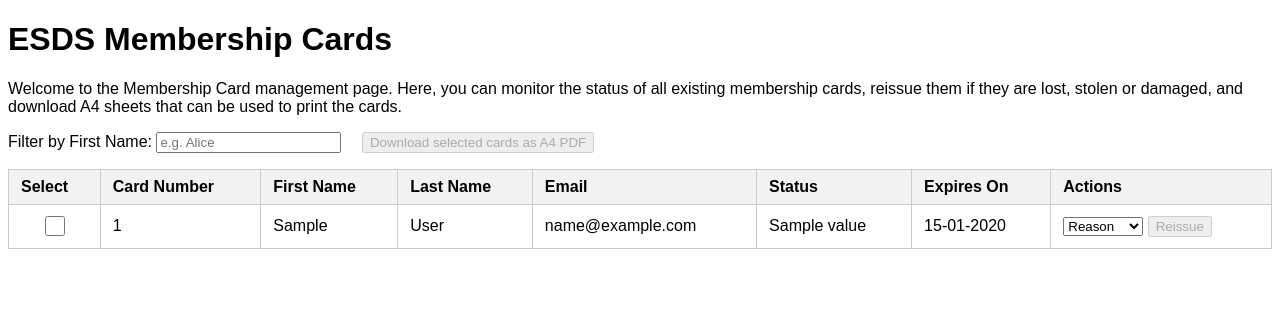
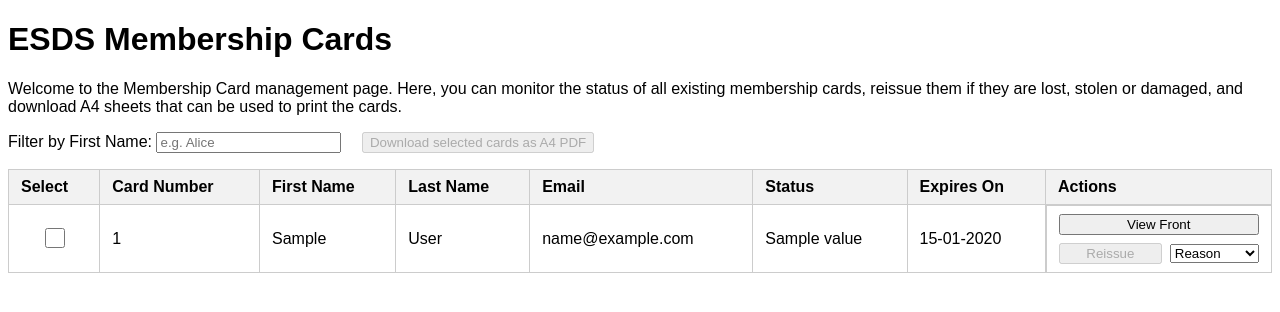
Before and after one commit to TristanGoss/esds-apps, a FastAPI app: template templates/membership_cards.html in a window 1280 px wide. Shown: the top 312 px of the page. Run offline with FastAPI, Linux system fonts and the light colour scheme; the template is opened without the code that fills it: most values are stand-ins (such as "Sample title", 1, 10 or a date in 2020); parts of the project's set-up code (start-up, migrations or seed data) failed here and were passed over.

Commit message:
added ability to view card front

```diff
--- a/public/css/membership_cards.css
+++ b/public/css/membership_cards.css
@@ -86,3 +86,20 @@ input[type="checkbox"] {
 .print-layout-form-row input {
     width: 100px;
 }
+
+.action-cell {
+    display: flex;
+    flex-direction: column;
+    gap: 0.5em;
+}
+
+.action-group {
+    display: flex;
+    align-items: center;
+    gap: 0.5em;
+}
+
+.action-button,
+.action-select {
+    flex: 1;
+}
--- a/public/js/membership_cards.js
+++ b/public/js/membership_cards.js
@@ -1,19 +1,53 @@
+const cardFrontModal = document.getElementById("cardFrontModal");
+const cardFrontModalClose = document.getElementById("cardFrontModalClose");
+const cardFrontModalloadingMessage = document.getElementById("cardFrontModalloadingMessage");
+const cardFrontImage = document.getElementById("cardFrontImage");
+
+const printModal = document.getElementById("printModal");
+const printModalClose = document.getElementById("printModalClose");
+
+// show Card Front modal
+function showImageModal(cardNumber) {
+    // Reset state
+    cardFrontImage.style.display = "none";
+    cardFrontModalloadingMessage.style.display = "block";
+    cardFrontImage.src = `/membership-cards/${encodeURIComponent(cardNumber)}/card-front.png`;
+    cardFrontModal.style.display = "block";
+}
+
+// Hide loading message and show image once card front available.
+cardFrontImage.addEventListener("load", function () {
+    cardFrontModalloadingMessage.style.display = "none";
+    cardFrontImage.style.display = "block";
+});
+
+// Close card front modal.
+cardFrontModalClose.addEventListener("click", function () {
+    cardFrontModal.style.display = "none";
+    cardFrontModalloadingMessage.style.display = "block";
+    cardFrontImage.src = ""; // Reset image to avoid stale loads
+});
+
 // PDF download button triggers print layout modal.
 document.getElementById("download-pdf-btn").addEventListener("click", function () {
-    document.getElementById("printModal").style.display = "block";
+    printModal.style.display = "block";
     addSelectedCardsToForm();
 });
 
 // Close print layout modal.
-document.getElementById("modalClose").addEventListener("click", function () {
-    document.getElementById("printModal").style.display = "none";
+printModalClose.addEventListener("click", function () {
+    printModal.style.display = "none";
 });
 
-// Close print layout modal if the user clicks outside of it.
+// Close modals if the user clicks outside of them.
 window.onclick = function(event) {
-    const modal = document.getElementById("printModal");
-    if (event.target === modal) {
-        modal.style.display = "none";
+    if (event.target === printModal) {
+        printModal.style.display = "none";
+    }
+    if (event.target === cardFrontModal) {
+        cardFrontModal.style.display = "none";
+        cardFrontModalloadingMessage.style.display = "block";
+        cardFrontImage.src = ""; // Reset image to avoid stale loads
     }
 };
 
--- a/src/esds_apps/main.py
+++ b/src/esds_apps/main.py
@@ -1,19 +1,20 @@
 import asyncio
 import logging
 from contextlib import asynccontextmanager
+from http import HTTPStatus
 from io import BytesIO
 from typing import List
 
-from fastapi import Depends, FastAPI, Form, Request
+from fastapi import Depends, FastAPI, Form, HTTPException, Request
 from fastapi.middleware.cors import CORSMiddleware
-from fastapi.responses import HTMLResponse, RedirectResponse, StreamingResponse
+from fastapi.responses import HTMLResponse, RedirectResponse, Response, StreamingResponse
 from fastapi.staticfiles import StaticFiles
 
 from esds_apps import config
 from esds_apps.auth import password_auth, require_valid_cookie
 from esds_apps.classes import MembershipCardStatus, PrintablePdfError
 from esds_apps.dancecloud_interface import fetch_membership_cards, reissue_membership_card
-from esds_apps.membership_cards import auto_issue_unissued_cards, printable_pdf
+from esds_apps.membership_cards import auto_issue_unissued_cards, generate_card_front_png, printable_pdf
 
 logging.basicConfig(
     level=config.LOGGING_LEVEL,
@@ -75,8 +76,21 @@ async def reissue_card(
     return RedirectResponse(url='/membership_cards', status_code=303)
 
 
+@app.get('/membership-cards/{card_number}/card-front.png', response_class=Response)
+async def fetch_card_front(request: Request, card_number: int, _: None = Depends(require_valid_cookie)):
+    # Remember this route alone uses the card_number because I don't think I can filter on card UUID!
+    this_card = fetch_membership_cards({'filter[number]': card_number})
+    if len(this_card) != 1:
+        raise HTTPException(
+            HTTPStatus.BAD_REQUEST,
+            f'which looking for card number {card_number}, found {len(this_card)} card(s), but expected exactly one.',
+        )
+
+    return Response(content=generate_card_front_png(this_card[0]), media_type='image/png')
+
+
 @app.post('/membership-cards/print-layout/pdf', response_class=StreamingResponse)
-def download_selected_cards(  # noqa: PLR0913
+async def download_selected_cards(  # noqa: PLR0913
     request: Request,
     card_width_mm: float = Form(...),
     card_height_mm: float = Form(...),
@@ -98,6 +112,7 @@ def download_selected_cards(  # noqa: PLR0913
             vertical_gap_mm=vertical_gap_mm,
             card_uuids=card_uuids,
         )
+        log.debug(f'Created a printable pdf for {len(card_uuids)} cards.')
 
     except PrintablePdfError as e:
         return config.TEMPLATES.TemplateResponse(request, 'pdf_card_error.html', {'message': str(e)}, status_code=400)
--- a/templates/membership_cards.html
+++ b/templates/membership_cards.html
@@ -39,14 +39,31 @@
                     <td>{{ card.email }}</td>
                     <td>{{ card.status.value }}</td>
                     <td>{{ card.expires_at.strftime("%d-%m-%Y") }}</td>
-                    <td>
-                        <select id="reason-{{ card.card_uuid }}" onchange="updateReissueButton('{{ card.card_uuid }}')">
-                            <option value="" disabled selected>Reason</option>
-                            <option value="stolen">Stolen</option>
-                            <option value="lost">Lost</option>
-                            <option value="damaged">Damaged</option>
-                        </select>
-                        <button type="button"  id="reissue-btn-{{ card.card_uuid }}" onclick="submitReissue('{{ card.card_uuid }}', '{{ card.first_name }}')" disabled>Reissue</button>
+                    <td class="action-cell">
+                        <div class="action-group">
+                            <button type="button"
+                                    onclick="showImageModal('{{ card.card_number }}')"
+                                    class="action-button">
+                                View Front
+                            </button>
+                        </div>
+                        <div class="action-group">
+                            <button type="button"
+                                    id="reissue-btn-{{ card.card_uuid }}"
+                                    onclick="submitReissue('{{ card.card_uuid }}', '{{ card.first_name }}')"
+                                    class="action-button"
+                                    disabled>
+                                Reissue
+                            </button>
+                            <select id="reason-{{ card.card_uuid }}"
+                                    onchange="updateReissueButton('{{ card.card_uuid }}')"
+                                    class="action-select">
+                                <option value="" disabled selected>Reason</option>
+                                <option value="stolen">Stolen</option>
+                                <option value="lost">Lost</option>
+                                <option value="damaged">Damaged</option>
+                            </select>
+                        </div>
                     </td>
                 </tr>
                 {% endfor %}
@@ -55,7 +72,7 @@
     </form>
     <div id="printModal" class="modal">
         <div class="modal-content">
-            <span class="close" id="modalClose">&times;</span>
+            <span class="close" id="printModalClose">&times;</span>
             <h2>Print Layout Settings</h2>
             <p>
                 Please specify the margins for the A4 print layout for the selected cards.
@@ -90,6 +107,14 @@
             <button type="submit" form="layout-form">Generate PDF</button>
         </div>
     </div>
+    <div id="cardFrontModal" class="modal">
+        <div class="modal-content">
+            <span class="close" id="cardFrontModalClose">&times;</span>
+            <h2>Card Front</h2>
+            <p id="cardFrontModalloadingMessage" style="color: grey;">Loading...</p>
+            <img id="cardFrontImage" src="" alt="Card Front" style="max-width: 100%; max-height: 500px;">
+        </div>
+    </div>
     <script src="{{ url_for('public', path='js/membership_cards.js') }}"></script>
 </body>
 </html>
```
